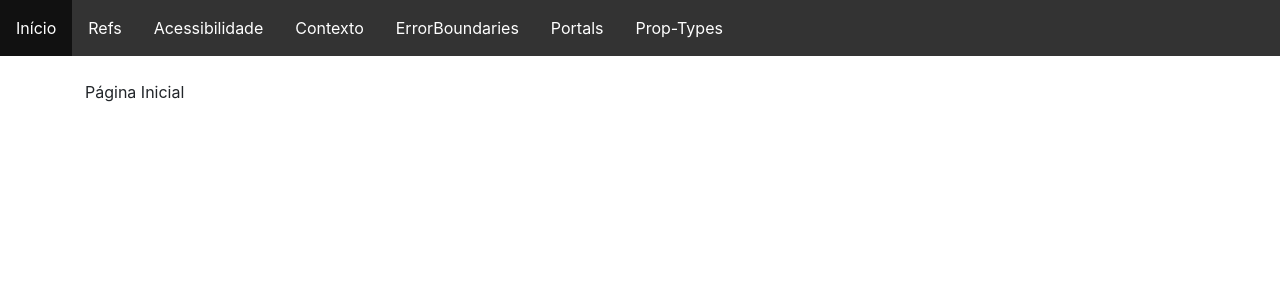
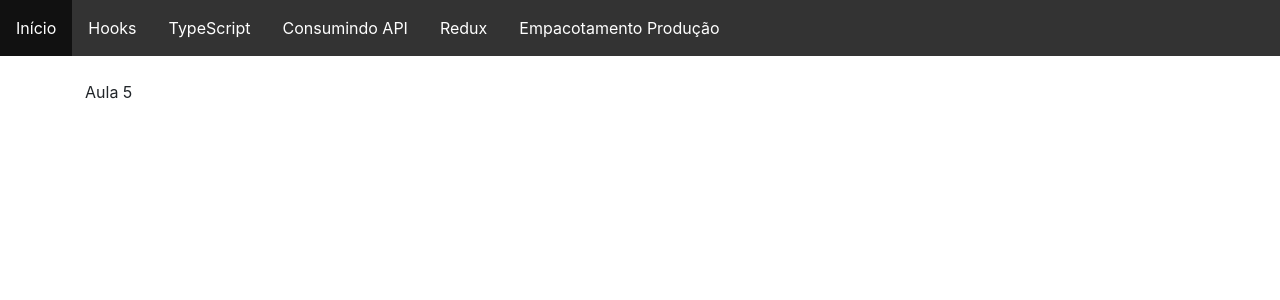
Before and after one commit to rglodzinski/treinamento-react, a React (Create React App) app in the folder codigo/: page / in a window 1280 px wide. Shown: the top 300 px of the page. Built offline with nearby package versions, Linux system fonts and the light colour scheme.

Commit message:
Início Aula 5

```diff
--- a/codigo/src/aula3/Pages/Painel/index.jsx
+++ b/codigo/src/aula3/Pages/Painel/index.jsx
@@ -1,7 +1,7 @@
 import React from "react";
 
 const Painel = () => {
-    return (<div>Página Inicial</div>);
+    return (<div>Aula 3</div>);
 };
 
 export default Painel;
--- /dev/null
+++ b/codigo/src/aula5/Layout/Menu.jsx
@@ -0,0 +1,22 @@
+import React from "react";
+import { Link } from "react-router-dom";
+
+import "./menu.scss";
+
+const Menu = () => {
+
+    return (
+        <nav>
+            <ul className="menu">
+                <li><Link to="/">Início</Link></li>
+                <li><Link to="/hooks">Hooks</Link></li>
+                <li><Link to="/typescript">TypeScript</Link></li>
+                <li><Link to="/api">Consumindo API</Link></li>
+                <li><Link to="/redux">Redux</Link></li>
+                <li><Link to="/producao">Empacotamento Produção</Link></li>
+            </ul>
+        </nav>
+    );
+};
+
+export default Menu;
--- /dev/null
+++ b/codigo/src/aula5/Layout/menu.scss
@@ -0,0 +1,23 @@
+.menu {
+    list-style-type: none;
+    margin: 0;
+    padding: 0;
+    overflow: hidden;
+    background-color: #333333;
+
+    li {
+        float: left;
+    }
+
+    li a {
+        display: block;
+        color: white;
+        text-align: center;
+        padding: 16px;
+        text-decoration: none;
+    }
+
+    li a:hover {
+        background-color: #111111;
+    }
+}
--- /dev/null
+++ b/codigo/src/aula5/Pages/Hooks/index.jsx
@@ -0,0 +1,11 @@
+import React from "react";
+
+const HooksPage = () => {
+    return (
+        <div>
+
+        </div>
+    );
+};
+
+export default HooksPage;
--- /dev/null
+++ b/codigo/src/aula5/Pages/Painel/index.jsx
@@ -0,0 +1,7 @@
+import React from "react";
+
+const Painel = () => {
+    return (<div>Aula 5</div>);
+};
+
+export default Painel;
--- /dev/null
+++ b/codigo/src/aula5/index.jsx
@@ -0,0 +1,22 @@
+import React from "react";
+import { BrowserRouter as Router } from "react-router-dom";
+
+import Menu from "./Layout/Menu";
+import Routes from "./routes";
+
+const App = () => {
+    return (
+        <Router>
+            <React.Fragment>
+                <div id="modal-root"></div>
+                <Menu />
+                <br />
+                <div className="container">
+                    <Routes />
+                </div>
+            </React.Fragment>
+        </Router>
+    );
+};
+
+export default App;
--- /dev/null
+++ b/codigo/src/aula5/routes.jsx
@@ -0,0 +1,16 @@
+import React from "react";
+import { Switch, Route } from "react-router-dom";
+
+import Painel from "./Pages/Painel";
+import HooksPage from "./Pages/Hooks";
+
+const Routes = () => {
+    return (
+        <Switch>
+            <Route exact path="/" component={Painel} />
+            <Route exact path="/hooks" component={HooksPage} />
+        </Switch>
+    );
+};
+
+export default Routes;
--- a/codigo/src/index.js
+++ b/codigo/src/index.js
@@ -12,7 +12,8 @@ import * as serviceWorker from "./serviceWorker";
 // import Aula1 from "./aula1/components";
 // import Aula2 from "./aula2/components";
 // import Aula3 from "./aula3";
-import Aula4 from "./aula4";
+// import Aula4 from "./aula4";
+import Aula5 from "./aula5";
 
 /*
 ReactDOM.render(
@@ -90,9 +91,18 @@ ReactDOM.render(
 );
 */
 
+/*
 ReactDOM.render(
   <React.StrictMode>
     <Aula4 />
+  </React.StrictMode>,
+  document.getElementById("root")
+);
+*/
+
+ReactDOM.render(
+  <React.StrictMode>
+    <Aula5 />
   </React.StrictMode>,
   document.getElementById("root")
 );
```
Also changed, not shown: 1 other file (tests, documents, lock files or other folders).
